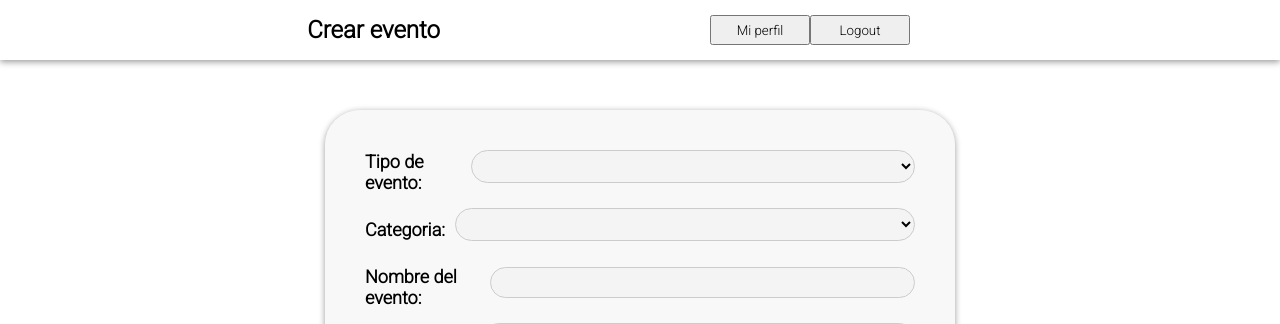
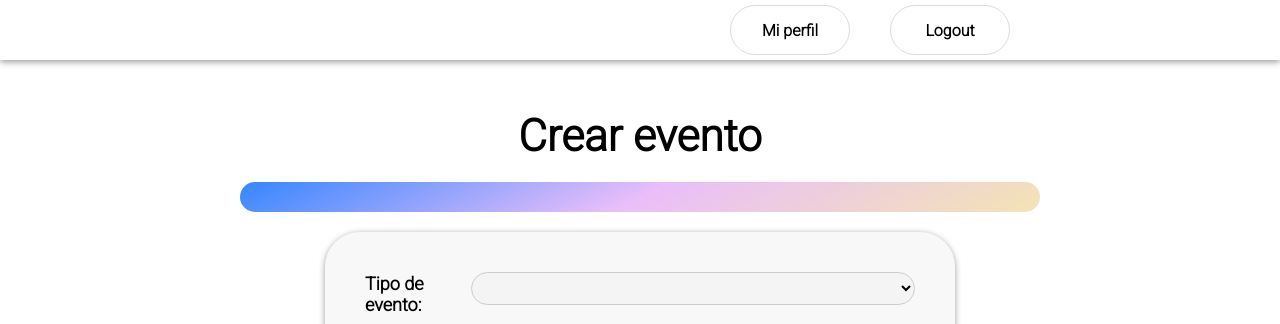
Before and after one commit to fupeei/Falta-1, a Flask app: page /formulario/evento in a window 1280 px wide. Shown: the top 324 px of the page. Run offline with Flask 3, Linux system fonts and the light colour scheme; the visitor is signed in with stand-in values (Sample User, id 1); lists and menus that the app fills with data are empty.

Commit message:
Update crear_evento.html
actualización de html para el diseño

```diff
--- a/app_flask/templates/crear_evento.html
+++ b/app_flask/templates/crear_evento.html
@@ -11,16 +11,17 @@
 <body>
     <main class="box">
         <div class="row">
-            <h2>Crear evento</h2>
             <div class="botones">
                 <div>
-                    <button class="btn primario">Mi perfil</button>
+                    <button class="btn-primario">Mi perfil</button>
                 </div>
                 <div>
-                    <button class="btn secundario">Logout</button>
+                    <button class="btn-secundario">Logout</button>
                 </div>
             </div>
         </div>
+        <h1>Crear evento</h1>
+        <div class="barra-color1"></div>
             <form action="/crear_evento" method="POST">
                 <div class="contenido5">
                     <label for="tipo"> Tipo de evento:</label>
```
